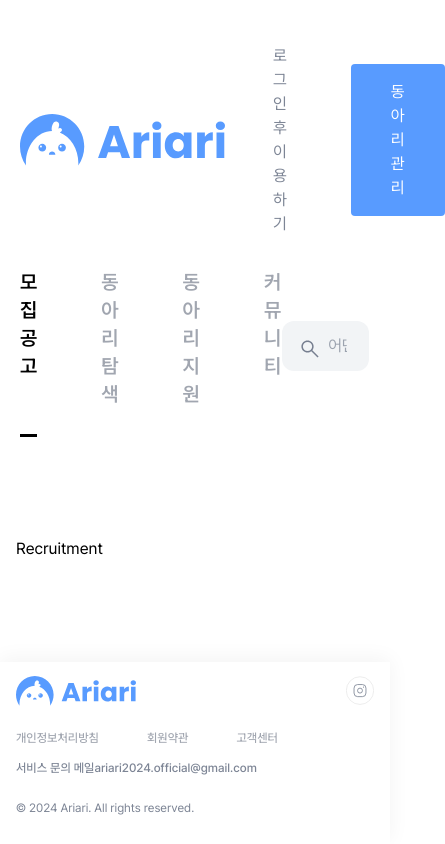
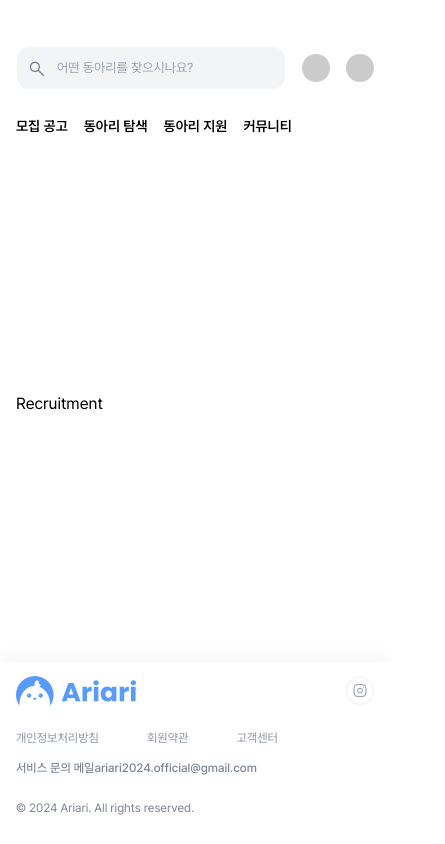
Before and after one commit to yeoniii20/dong-ariari, a Next.js app: page /recruitment in a window 390 px wide. Shown: the whole page, 445 px wide, since content can reach past the window. Built offline with nearby package versions, Linux system fonts and the light colour scheme.

Commit message:
style: Apply mobile css

```diff
--- a/app/components/button/smallButton.tsx
+++ b/app/components/button/smallButton.tsx
@@ -12,7 +12,7 @@ interface ButtonProps {
 const SmallButton = ({ title, onClick }: ButtonProps) => {
   return (
     <button
-      className="py-4 px-10 text-base rounded bg-primary text-background hover:bg-primary_hover focus:bg-primary_pressed"
+      className="py-3 px-[22px] text-base rounded-lg bg-primary text-background hover:bg-primary_hover focus:bg-primary_pressed"
       onClick={onClick}
     >
       {title}
--- a/app/components/input/searchInput.tsx
+++ b/app/components/input/searchInput.tsx
@@ -52,21 +52,21 @@ const SearchInput = ({
 
   return (
     <div
-      className={`relative w-full max-w-[564px] ${className} focus-within:border-searchbarborder border border-transparent rounded-xl`}
+      className={`relative w-full focus-within:border-searchbarborder border border-transparent rounded-xl md:mb-[26px] lg:max-w-[564px] lg:mb-[13px]`}
     >
       <Image
         src={searchIcon}
         alt="search"
-        width={24}
-        height={24}
-        className="absolute left-4 top-4"
+        width={20}
+        height={20}
+        className="absolute left-2.5 top-3 md:left-4 md:top-4 md:w-6 md:h-6"
       />
       <input
         type="text"
         value={inputValue}
         onChange={(e) => setInputValue(e.target.value)}
         placeholder="어떤 동아리를 찾으시나요?"
-        className="w-full pl-[46px] pr-[22px] py-[13px] rounded-xl bg-searchbar text-text1 text-base focus:outline-none"
+        className="w-full pl-10 py-[11px] md:pl-[46px] md:pr-[22px] md:py-[13px] rounded-xl bg-searchbar text-text1 text-13 md:text-base focus:outline-none"
         onKeyDown={(e) => {
           if (e.key === "Enter") {
             handleSearch();
--- a/app/components/layout/header.tsx
+++ b/app/components/layout/header.tsx
@@ -1,5 +1,6 @@
 "use client";
 
+import React from "react";
 import { useContext } from "react";
 import { useRouter } from "next/navigation";
 import Image from "next/image";
@@ -7,9 +8,10 @@ import logo from "@/images/logo/logo.svg";
 import SearchInput from "../input/searchInput";
 import SearchTermContext from "@/context/searchTermContext";
 import Tooltip from "../tooltip";
-import User from "../user";
+import User from "../user/user";
 import HeaderTab from "../tab/headerTab";
 import SmallButton from "../button/smallButton";
+import MoblieUser from "../user/mobileUser";
 
 const Header = () => {
   const router = useRouter();
@@ -25,31 +27,37 @@ const Header = () => {
   };
 
   return (
-    <header className="w-full flex justify-center bg-background pt-11">
-      <div className="w-full max-w-screen-sm sm:max-w-screen-md lg:max-w-screen-lg px-5 space-y-8">
+    <header className="w-full flex justify-center bg-background pt-[14px] md:pt-7">
+      <div className="w-full max-w-screen-sm sm:max-w-screen-md lg:max-w-screen-lg px-4 md:px-5 space-y-8">
         <div className="flex justify-between items-center w-full">
           <Image
             src={logo}
             alt="Logo"
-            width={205}
-            height={52}
+            width={150}
+            height={38}
             onClick={handleHomeClick}
-            className="cursor-pointer"
+            className="hidden md:cursor-pointer md:block"
           />
-          <div className="flex space-x-4">
-            <User />
-            <Tooltip message="동아리 관리 버튼을 설명하는 헬프 텍스트 입니다. 000 (최대 55자)">
-              <SmallButton title={"동아리 관리"} onClick={() => {}} />
-            </Tooltip>
+
+          <div className="hidden md:block">
+            <div className="flex space-x-5">
+              <User />
+              <Tooltip message="동아리 관리 버튼을 설명하는 헬프 텍스트 입니다. 000 (최대 55자)">
+                <SmallButton title={"동아리 관리"} onClick={() => {}} />
+              </Tooltip>
+            </div>
           </div>
         </div>
-        <div className="flex justify-between items-center w-full">
+        <div className="flex flex-col-reverse justify-between items-center w-full lg:flex-row">
           <HeaderTab />
-          <SearchInput
-            onSearch={handleSearch}
-            className="mb-[13px]"
-            showRecentSearches={true}
-          />
+          <div className="flex w-full items-center space-x-4">
+            <SearchInput onSearch={handleSearch} showRecentSearches={true} />
+            <div className="flex space-x-4">
+              <div className="rounded-full w-7 h-7 bg-[#CBCBCB]" />
+              <div className="rounded-full w-7 h-7 bg-[#CBCBCB]" />
+            </div>
+            {/* <MoblieUser /> */}
+          </div>
         </div>
       </div>
     </header>
--- a/app/components/notification.tsx
+++ b/app/components/notification.tsx
@@ -29,6 +29,8 @@ const Notification = () => {
         onMouseDown={() => setNotificationStatus("pressed")}
         onMouseUp={() => setNotificationStatus("default")}
         className="cursor-pointer"
+        height={24}
+        width={24}
       />
     </>
   );
--- a/app/components/tab/headerTab.tsx
+++ b/app/components/tab/headerTab.tsx
@@ -41,26 +41,29 @@ const HeaderTab = () => {
   }, [pathname]);
 
   return (
-    <div className="relative w-full">
-      <nav className="flex space-x-[64px]" ref={navRef}>
+    <div className="relative w-full mt-[26px] md:mt-0">
+      <nav
+        className="flex space-x-4 md:justify-around md:space-x-14"
+        ref={navRef}
+      >
         {HEADER_MENU.slice(0, 4).map((item) => (
           <div
             key={item.id}
             onClick={() => handleNavigation(item.path, item.id)}
-            className={`flex flex-col items-center cursor-pointer text-xl font-semibold transition-colors duration-300 mb-[29px] ${
-              activeId === item.id ? "text-text1" : "text-unselected"
-            }`}
+            className={`flex flex-col items-center cursor-pointer text-sm text-text1 mb-[10px]
+              font-semibold transition-colors duration-300 md:text-lg md:mb-[22px]`}
+            // ${activeId === item.id ? "text-text1" : "text-unselected"}
           >
             {item.title}
           </div>
         ))}
       </nav>
-      {pathname !== "/" && (
+      {/* {pathname !== "/" && (
         <div
-          className="absolute bottom-0 h-[3px] bg-text1 transition-all duration-300"
+          className="absolute bottom-0 h-[1px] md:h-[3px] bg-text1 transition-all duration-300"
           style={{ width: `${barWidth}px`, left: `${barLeft}px` }}
         />
-      )}
+      )} */}
     </div>
   );
 };
--- a/app/components/user.tsx
+++ b/app/components/user/user.tsx
@@ -3,8 +3,8 @@
 import { useEffect, useRef, useState } from "react";
 import Image from "next/image";
 import arrow from "@/images/icon/arrow.svg";
-import UserDropdown from "./dropdown/userDropdown";
-import Notification from "./notification";
+import UserDropdown from "../dropdown/userDropdown";
+import Notification from "../notification";
 import { USER_MENU } from "@/data/header";
 
 const User = () => {
@@ -40,15 +40,16 @@ const User = () => {
   return (
     <>
       {isLoggedIn ? (
-        <div className="relative flex items-center space-x-6" ref={dropdownRef}>
+        <div className="relative flex items-center space-x-5" ref={dropdownRef}>
           <Notification />
           <button
-            className="relative flex items-center space-x-[11px] p-2 text-subtext2 cursor-pointer rounded-[30px] hover:bg-hover focus:bg-pressed"
+            className="relative flex items-center space-x-2 text-subtext2 cursor-pointer rounded-[30px] "
+            // hover:bg-hover focus:bg-pressed
             onClick={toggleDropdown}
           >
             <div className="rounded-full w-10 h-10 bg-[#CBCBCB]" />
             <span className="text-subtext2 text-base">{username}님</span>
-            <Image src={arrow} alt="arrow" />
+            <Image src={arrow} alt="arrow" className="pr-2" />
           </button>
           {isDropdownOpen && (
             <UserDropdown
@@ -58,7 +59,7 @@ const User = () => {
           )}
         </div>
       ) : (
-        <button className="text-subtext2 text-base px-12" onClick={handleLogin}>
+        <button className="text-subtext2 text-base px-7" onClick={handleLogin}>
           로그인 후 이용하기
         </button>
       )}
```
